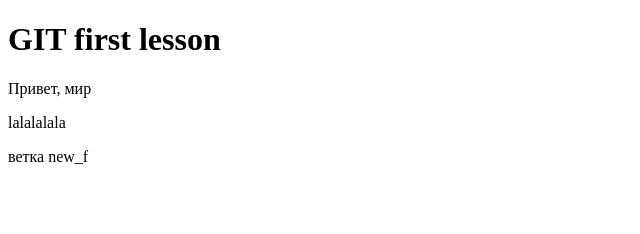
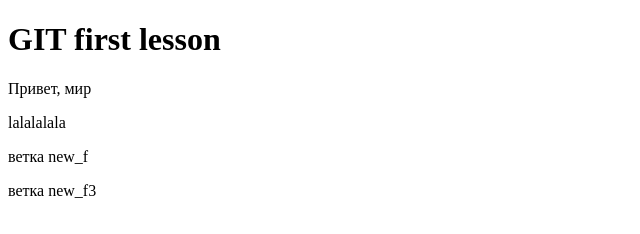
Before and after one commit to MikhailovSergei/Firstrepository, a plain HTML site: page index.html in a window 1280 px wide. Shown: the whole page, without its empty margins (0-640 px from the left). Drawn offline with Linux system fonts and the light colour scheme.

Commit message:
загрузка файлов в векту 3

```diff
--- a/index.html
+++ b/index.html
@@ -16,5 +16,7 @@
   <p>Привет, мир</p>
   <p>lalalalala</p>
   <p>ветка new_f</p>
+  <p>ветка new_f3</p>
+
  </body>
 </html>
```
Also changed, not shown: 2 other files.
